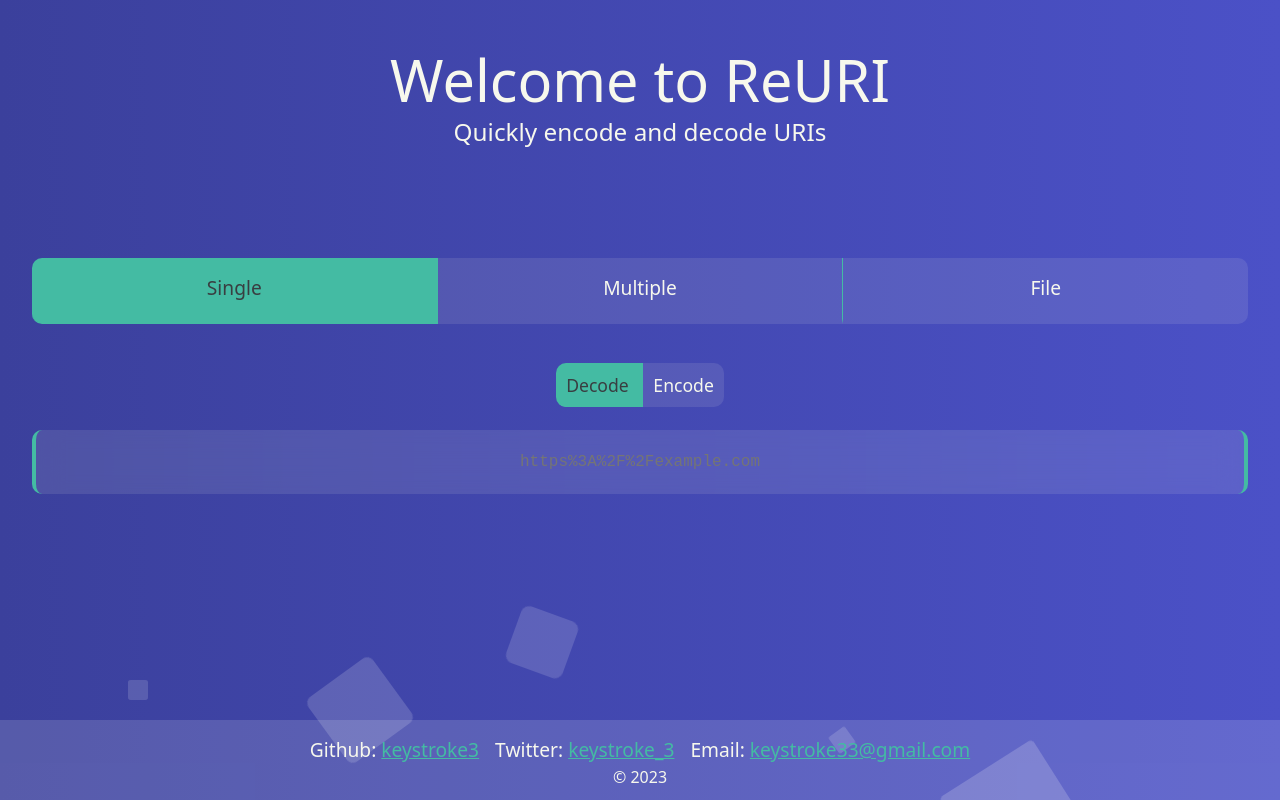
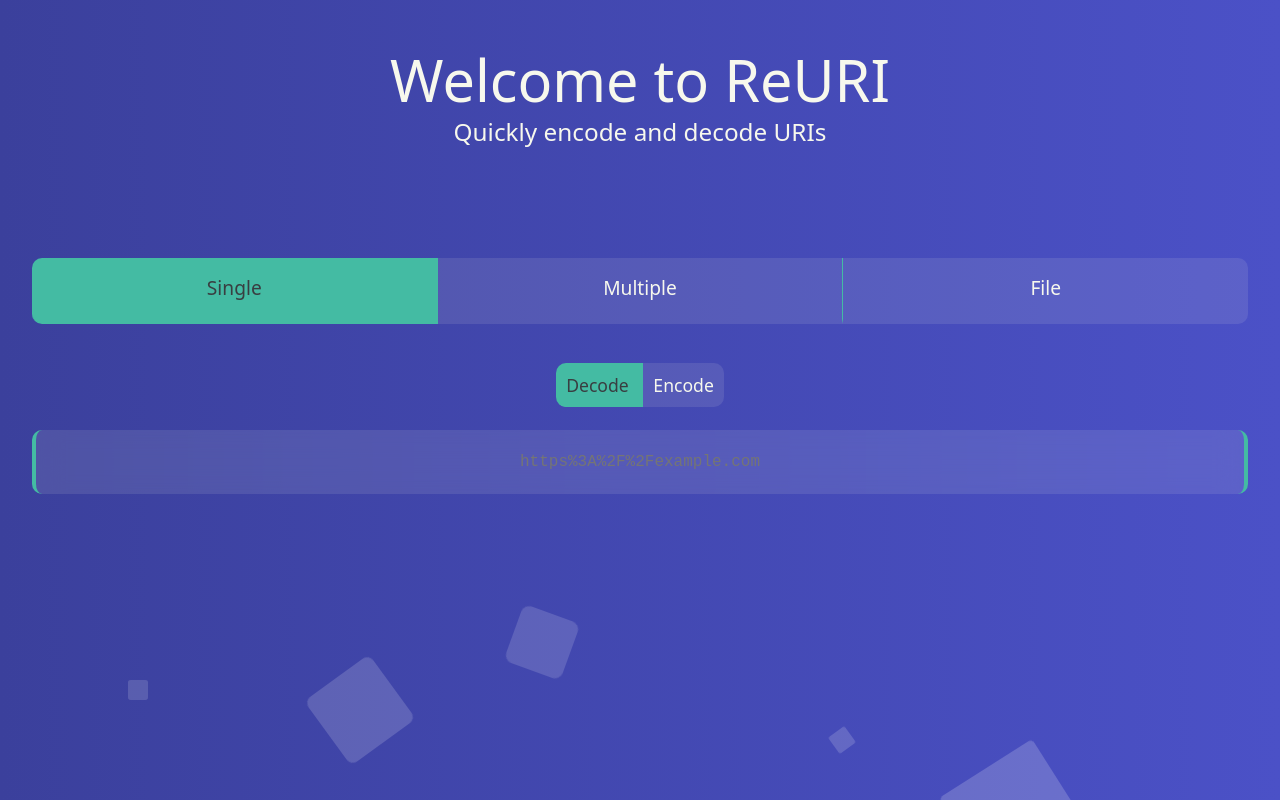
Before and after one commit to keystroke3/ReURI, a Vue app: page / in a window 1280 px wide. Built offline with nearby package versions, Linux system fonts and the light colour scheme.

Commit message:
Remove footer until fixed layout

```diff
--- a/src/App.vue
+++ b/src/App.vue
@@ -65,23 +65,6 @@ watch(activeTab, (from, to) => {
       </ul>
     </div>
 
-    <footer>
-      <ul>
-        <li>
-          Github:
-          <a href="http://github.com/keystroke3" target="_blank" rel="noopener noreferrer">keystroke3</a>
-        </li>
-        <li>
-          Twitter:
-          <a href="http://twitter.com/keystroke_3" target="_blank" rel="noopener noreferrer">keystroke_3</a>
-        </li>
-        <li>
-          Email:
-          <a href="mailto:keystroke33@gmail.com">keystroke33@gmail.com</a>
-        </li>
-      </ul>
-      <p>© {{ new Date().getFullYear() }}</p>
-    </footer>
   </div>
 </template>
 
```
